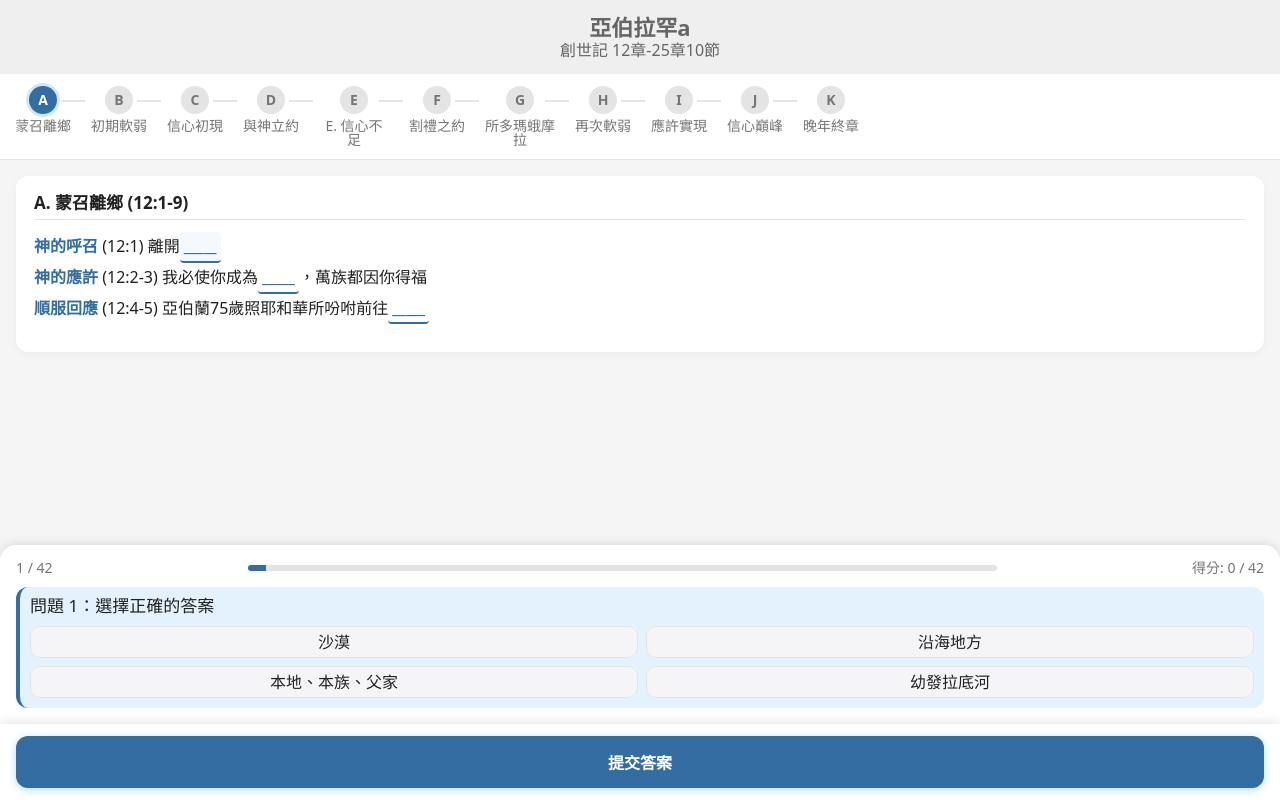
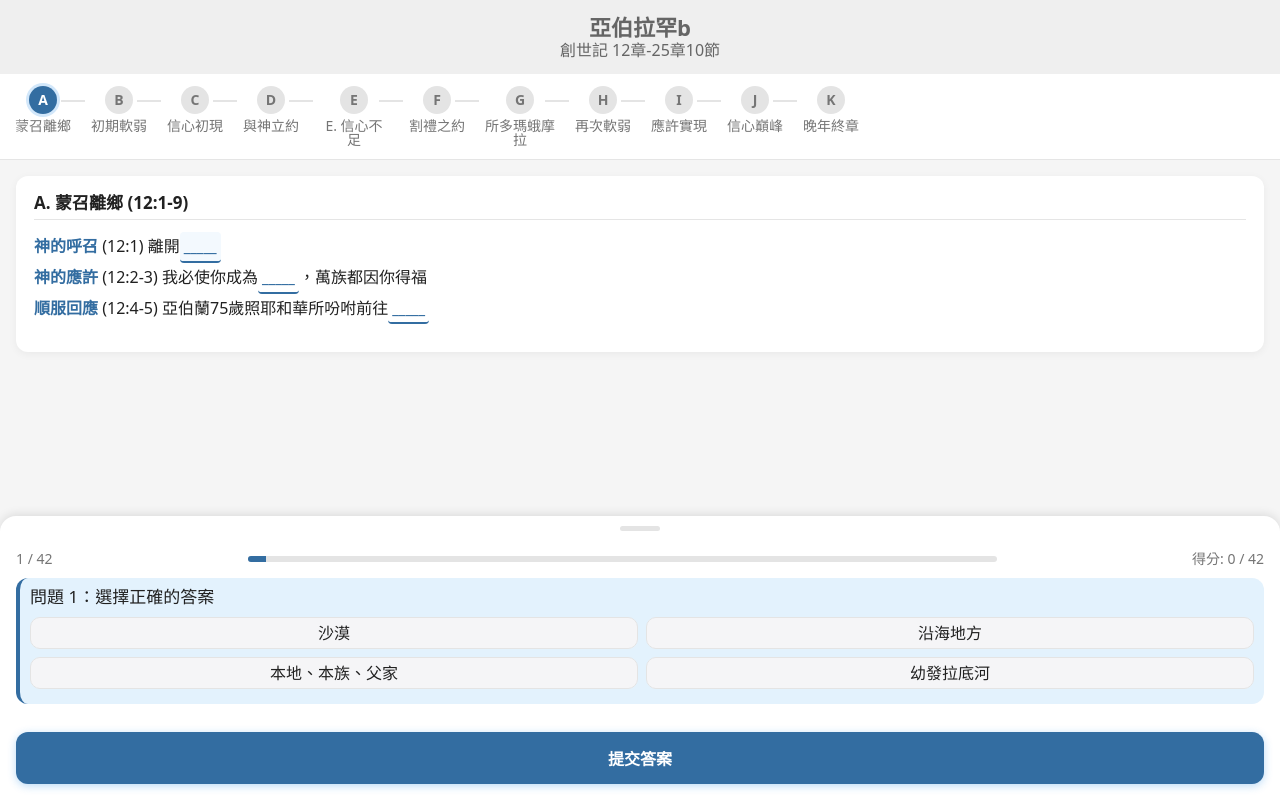
Before and after one commit to bosshkic/Abraham, a plain HTML site: page index.html in a window 1280 px wide. Drawn offline with Linux system fonts and the light colour scheme.

Commit message:
Update index.html

```diff
--- a/index.html
+++ b/index.html
@@ -260,18 +260,26 @@
             }
         }
 
-        /* 問題容器 - 修改為可滾動 */
-        .question-container {
+        /* 固定在底部的問題和按鈕容器 */
+        .fixed-bottom-container {
+            position: fixed;
+            bottom: 0;
+            left: 0;
+            right: 0;
             background-color: var(--card-color);
             box-shadow: 0 -2px 10px rgba(0,0,0,0.1);
-            padding: 16px 16px 80px 16px; /* 增加底部padding為按鈕留空間 */
+            z-index: 15;
             border-top-left-radius: 16px;
             border-top-right-radius: 16px;
-            transition: all 0.3s;
-            z-index: 10;
-            width: 100%;
-            overflow-y: auto;
-            max-height: 65vh; /* 限制最大高度，確保不會占滿整個屏幕 */
+            max-height: 60vh; /* 最大高度為視口的60% */
+            overflow-y: auto; /* 允許內容滾動 */
+            display: flex;
+            flex-direction: column;
+        }
+
+        /* 問題容器 - 現在位於固定容器內 */
+        .question-container {
+            padding: 16px 16px 8px 16px;
         }
 
         .progress-indicator {
@@ -320,6 +328,7 @@
             display: grid;
             grid-template-columns: 1fr 1fr;
             gap: 8px;
+            margin-bottom: 5px;
         }
 
         .option {
@@ -355,16 +364,9 @@
             border-color: var(--incorrect-color);
         }
 
-        /* 固定在底部的提交按鈕容器 */
+        /* 提交按鈕容器 */
         .submit-btn-container {
-            position: fixed;
-            bottom: 0;
-            left: 0;
-            right: 0;
-            padding: 12px 16px;
-            background-color: var(--card-color);
-            box-shadow: 0 -2px 10px rgba(0,0,0,0.1);
-            z-index: 15;
+            padding: 8px 16px 16px 16px;
         }
 
         .submit-btn {
@@ -542,11 +544,21 @@
 			background-color: var(--primary-dark);
 			transform: scale(0.98);
 		}
+
+        /* 固定容器的拉動手柄 */
+        .drag-handle {
+            width: 40px;
+            height: 5px;
+            background-color: #E4E4E4;
+            border-radius: 3px;
+            margin: 10px auto 5px;
+            cursor: pointer;
+        }
     </style>
 </head>
 <body>
     <div class="header">
-        <h1>亞伯拉罕a</h1>
+        <h1>亞伯拉罕b</h1>
         <p>創世記 12章-25章10節</p>
     </div>
 
@@ -570,6 +582,11 @@
 
             <!-- 章節內容區域會動態生成 -->
         </div>
+    </div>
+
+    <!-- 固定在底部的問題和按鈕容器 -->
+    <div class="fixed-bottom-container" id="fixed-bottom-container">
+        <div class="drag-handle"></div>
 
         <div class="question-container" id="question-container">
             <div class="progress-indicator">
@@ -586,8 +603,7 @@
             </div>
         </div>
 
-        <!-- 固定在底部的提交按鈕 -->
-        <div class="submit-btn-container" id="submit-btn-container">
+        <div class="submit-btn-container">
             <button id="submit-btn" class="submit-btn">提交答案</button>
         </div>
     </div>
@@ -1152,8 +1168,8 @@
                     return;
                 }
 
-                // 確保提交按鈕容器可見
-                document.getElementById('submit-btn-container').style.display = 'block';
+                // 確保固定底部容器可見
+                document.getElementById('fixed-bottom-container').style.display = 'flex';
 
                 currentQuestionGlobalIndex = globalIndex;
                 const questionText = document.getElementById('question-text');
@@ -1274,8 +1290,7 @@
 
             // 完成遊戲
 			function finishGame() {
-				document.getElementById('question-container').style.display = 'none';
-				document.getElementById('submit-btn-container').style.display = 'none'; // 隱藏提交按鈕
+				document.getElementById('fixed-bottom-container').style.display = 'none'; // 隱藏底部固定容器
 
 				document.querySelectorAll('.section-content').forEach(section => {
 					section.classList.remove('active');
```
